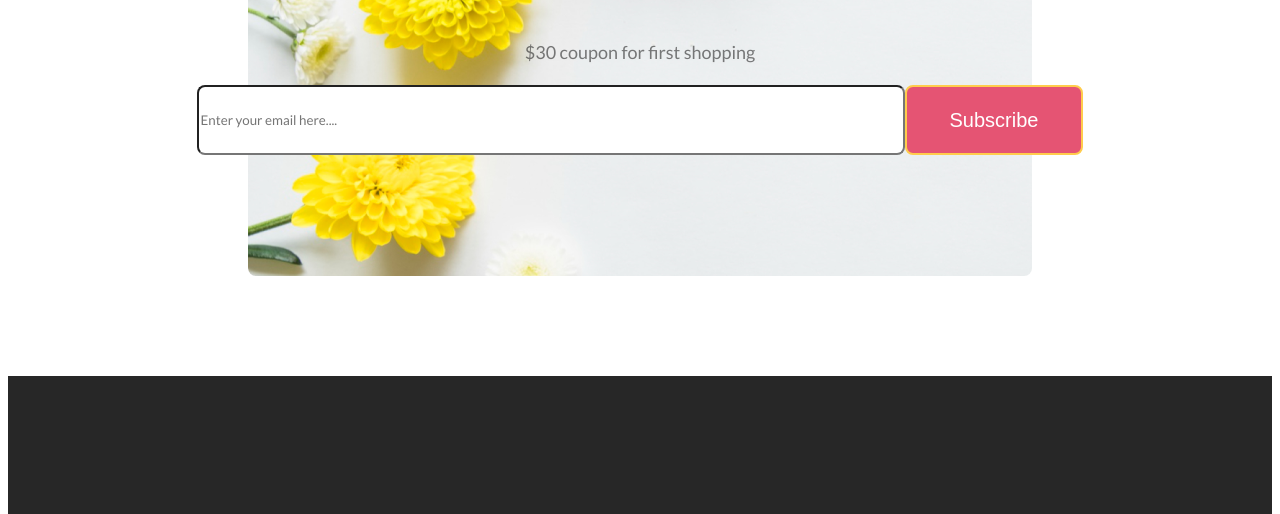
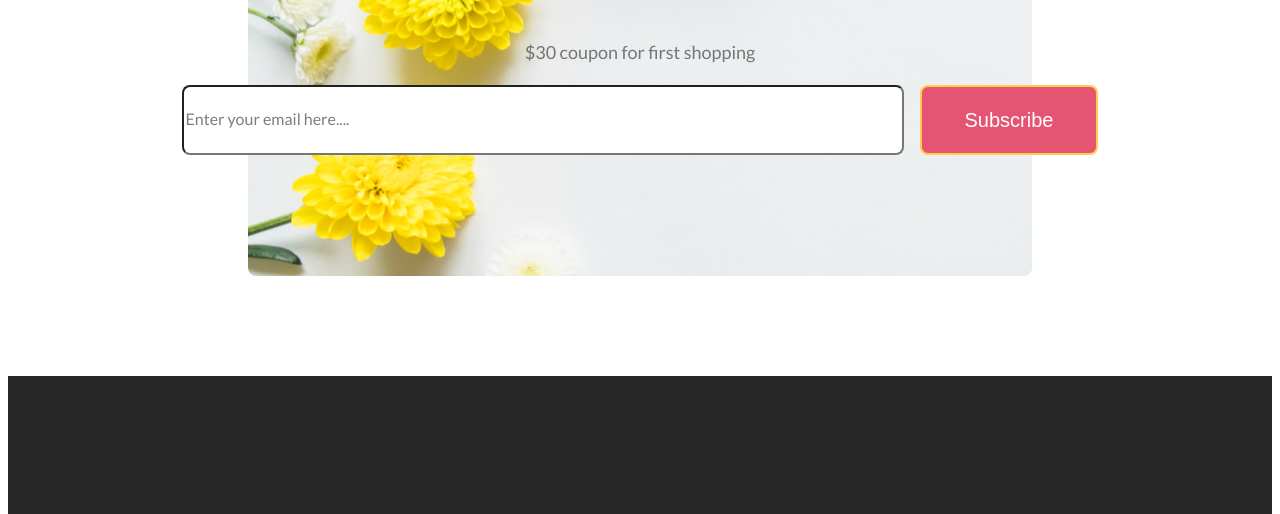
Before and after one commit to sadatcse/flower-shop, a plain HTML site: page index.html in a window 1280 px wide. Shown: the part 5264-5778 px from the top of the page. Drawn offline with Linux system fonts and the light colour scheme.

Commit message:
finished

```diff
--- a/css/style.css
+++ b/css/style.css
@@ -1,9 +1,9 @@
 
-
+/* Global Styles */
 *{
     font-family: 'Lato', sans-serif;
 }
-
+/* Banner Section */
 .banner {
 background-color:rgba(229, 84, 115, 0.10) ;
 
@@ -56,12 +56,11 @@ padding: 50px 240px 0px 240px;
   }
 
 
+/* Feature Section */
 
 
 .feature{
     padding: 150px 240px 100px 240px;
-
-
 }
 
 .feature_title{
@@ -71,7 +70,6 @@ padding: 50px 240px 0px 240px;
     font-style: normal;
     font-weight: 800;
     line-height: normal;
-
 }
 
 .feature_description{
@@ -120,29 +118,24 @@ line-height: 30px;
     font-weight: 700;
     line-height: 35px;
     text-decoration-line: underline;
-
 }
 
 .feature_underlinetext{
 
     display: flex;
-
 }
 
 .feature_link1{
     margin:0px 0px 0px 150px;
-
 }
 
 
 .feature_link2{
     margin:0px 0px 0px 290px;
-
 }
 
 .feature_link3{
     margin:0px 0px 0px 300px;
-
 }
 
 .website{
@@ -155,18 +148,15 @@ padding: 0px 200px;
 display: flex;
 justify-content: space-between;
 align-items: center;
-
 }
 
 .website_text{
 
 color: rgba(39, 39, 39, 0.80);
-
 font-size: 24px;
 font-style: normal;
 font-weight: 600;
 line-height: 35px;
-
 }
 
 .website_image1{
@@ -371,3 +361,17 @@ flex-shrink: 0;
     justify-content: center;
 
 }
+
+::placeholder {
+color: rgba(39, 39, 39, 0.60);
+font-size: 16px;
+font-style: normal;
+font-weight: 400;
+line-height: normal;
+  }
+
+.subscribebtn{
+
+    margin-right: 16px;
+    padding-right: 16px;
+}
--- a/index.html
+++ b/index.html
@@ -13,12 +13,8 @@
 </head>
 <body>
 <header>
-
 </header>
-
 <main>
-
-
 <section class="banner">
         <!-- Start of banner section -->
         <div class="leftside_banner">
@@ -34,8 +30,6 @@
         <!-- Banner flower image -->
     </section>
     <!-- End of banner section -->
-
-
 <section class="feature">
         <!-- Start of feature section -->
         <div>
@@ -83,8 +77,6 @@
         </div>
     </section>
     <!-- End of feature section -->
-
-
 <section class="website">
         <!-- Start of website section -->
         <div>
@@ -112,8 +104,6 @@
         </div>
     </section>
     <!-- End of website section -->
-
-
 <section class="deal">
         <!-- Start of deal section -->
         <div class="deal_left">
@@ -129,7 +119,6 @@
         <!-- Deal image -->
     </section>
     <!-- End of deal section -->
-
 <section class="latestdeal">
     <!-- Start of latest deal section -->
     <h3 class="latestdeal_title">Instagram</h3>
@@ -158,7 +147,7 @@
 
         <div class="input-fieldhead">
             <!-- Input field for email and subscribe button -->
-            <input placeholder="Enter your email here...." class="input-field" type="email" id="email" name="email" required>
+            <input placeholder="Enter your email here...." class="input-field subscribebtn" type="email" id="email" name="email" required>
             <!-- Email input field -->
             <button type="submit" class="banner_btn">Subscribe</button>
             <!-- Subscribe button -->
@@ -166,9 +155,7 @@
     </div>
 </section>
 <!-- End of latest deal section -->
-
 </main>
-
 <footer class="footer">
     <!-- Start of footer section -->
     <h1 class="footer_logo1">Flower<span class="footer_logo2">Shop</span></h1>
@@ -179,6 +166,5 @@
     <!-- Footer copyright -->
 </footer>
 <!-- End of footer section -->
-
 </body>
 </html>
```
